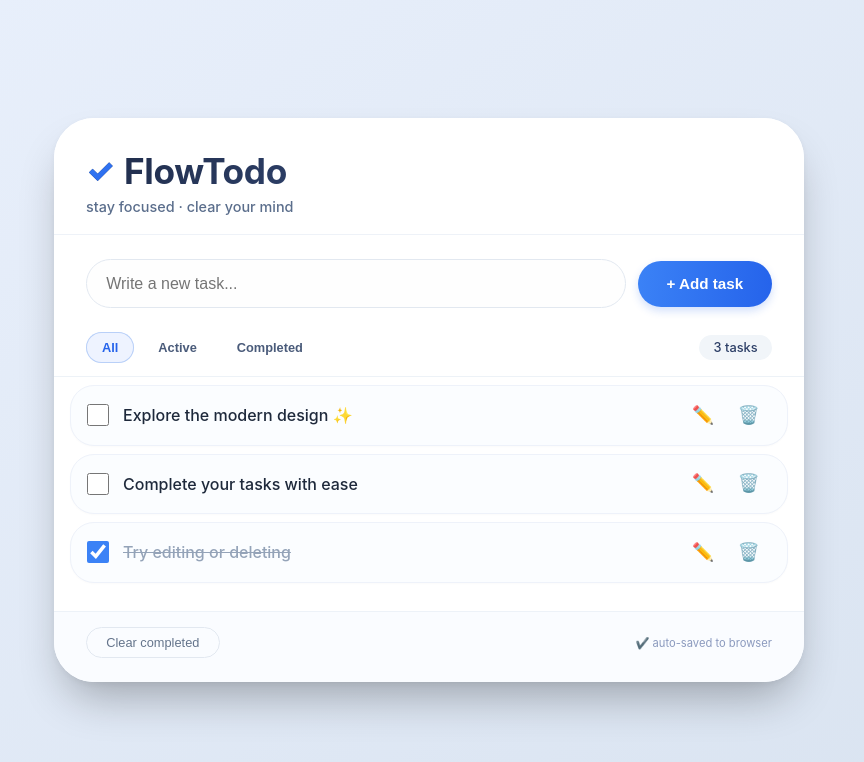
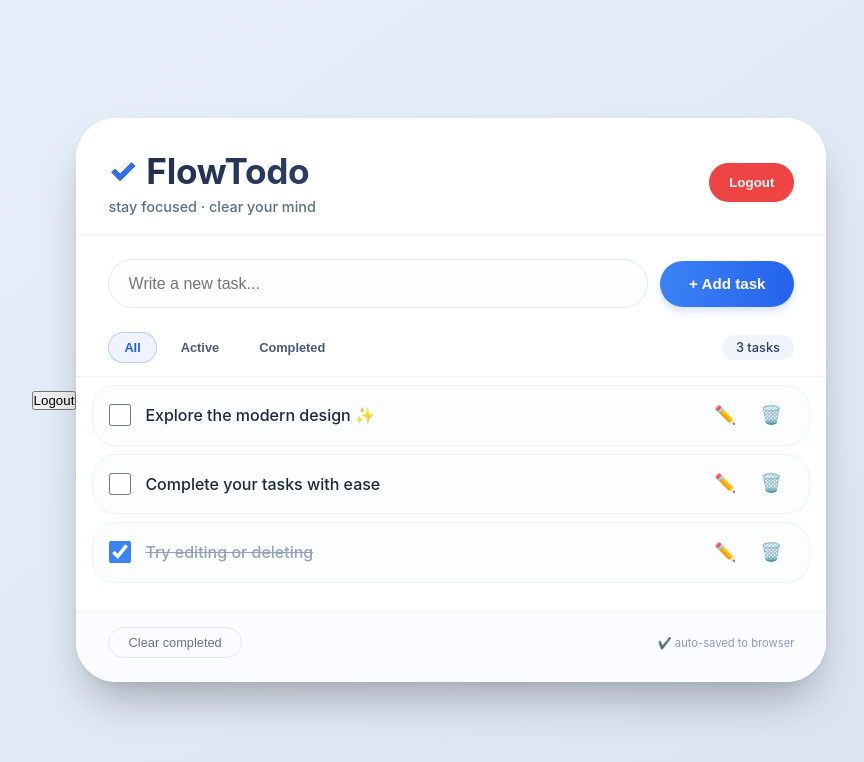
Before and after one commit to Dhiwakar4693/TODO, a plain HTML site: page todo.html in a window 1280 px wide. Shown: the whole page, without its empty margins (211-1075 px from the left). Drawn offline with Linux system fonts and the light colour scheme; sample sign-in values are in the browser's storage.

Commit message:
Update todo.html

```diff
--- a/todo.html
+++ b/todo.html
@@ -4,6 +4,7 @@
   <meta charset="UTF-8">
   <meta name="viewport" content="width=device-width, initial-scale=1.0, user-scalable=yes">
   <title>FlowTodo | Elegant Task Manager</title>
+  <button onclick="logout()">Logout</button>
   <style>
     * {
       margin: 0;
@@ -346,6 +347,20 @@
       background: #b9c8e8;
       border-radius: 8px;
     }
+    .logout-btn{
+  background:#ef4444;
+  color:white;
+  border:none;
+  padding:12px 20px;
+  border-radius:30px;
+  cursor:pointer;
+  font-weight:600;
+  transition:0.2s;
+}
+
+.logout-btn:hover{
+  transform:scale(0.97);
+}
 
     @media (max-width: 550px) {
       .todo-app {
@@ -372,11 +387,29 @@
   </style>
 </head>
 <body>
+  <script>
+if(localStorage.getItem("loggedIn") !== "true"){
+    window.location.href = "login.html";
+}
+</script>
+
 <div class="todo-app">
   <div class="app-header">
-    <h1>FlowTodo</h1>
-    <div class="sub">stay focused · clear your mind</div>
+
+  <div style="display:flex;justify-content:space-between;align-items:center;gap:20px;flex-wrap:wrap;">
+
+      <div>
+          <h1>FlowTodo</h1>
+          <div class="sub">stay focused · clear your mind</div>
+      </div>
+
+      <button class="logout-btn" onclick="logout()">
+          Logout
+      </button>
+
   </div>
+
+</div>
   <div class="todo-input-section">
     <div class="input-group">
       <input type="text" id="taskInput" placeholder="Write a new task..." autocomplete="off" aria-label="New task">
@@ -668,6 +701,11 @@
     renderTodoList();
   }
 
+  function logout(){
+    localStorage.removeItem("loggedIn");
+    window.location.href = "login.html";
+    }
+
   // Event binding for filter btns & clear completed
   function bindGlobalEvents() {
     addBtn.addEventListener("click", addNewTask);
```
